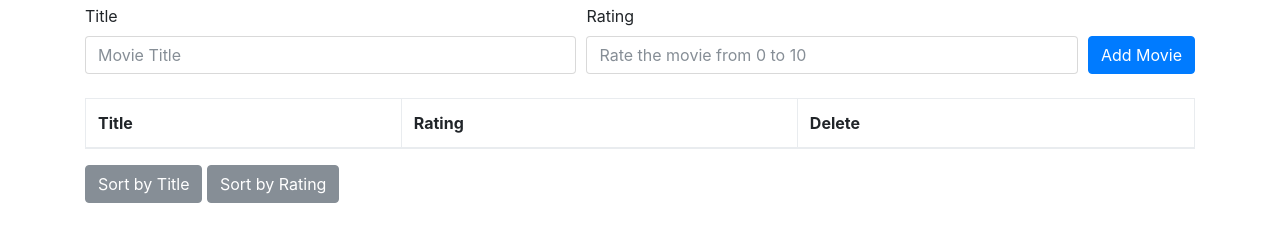
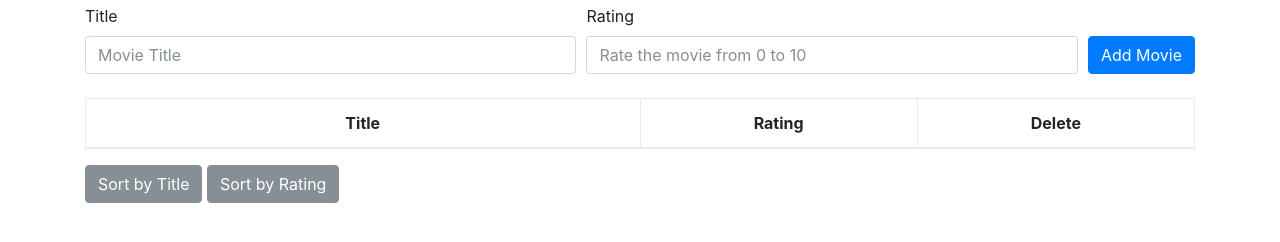
Before and after one commit to briannatran1/rithm_courses, a plain HTML site: page intermediate-js-p2/intermediate-jQuery/exercises/index2.html in a window 1280 px wide. Shown: the part 48-290 px from the top of the page. Drawn offline with nearby package versions, Linux system fonts and the light colour scheme.

Commit message:
adjusted column size

```diff
--- a/intermediate-js-p2/intermediate-jQuery/exercises/index2.html
+++ b/intermediate-js-p2/intermediate-jQuery/exercises/index2.html
@@ -32,9 +32,9 @@
     <table id="list-table" class="table table-striped table-bordered">
       <thead>
         <tr>
-          <th>Title</th>
-          <th>Rating</th>
-          <th>Delete</th>
+          <th class="col-6">Title</th>
+          <th class="col-3">Rating</th>
+          <th class="col-3">Delete</th>
         </tr>
       </thead>
       <tbody>
```
